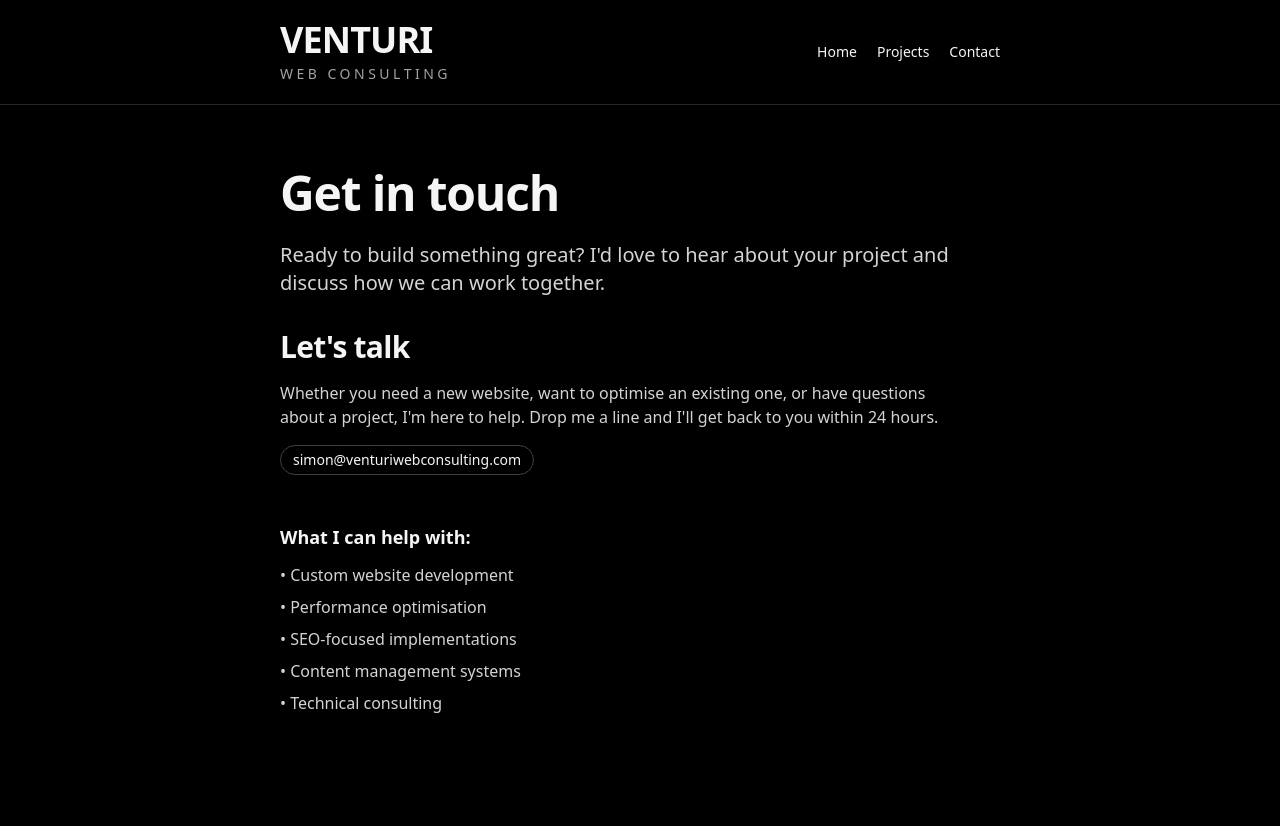
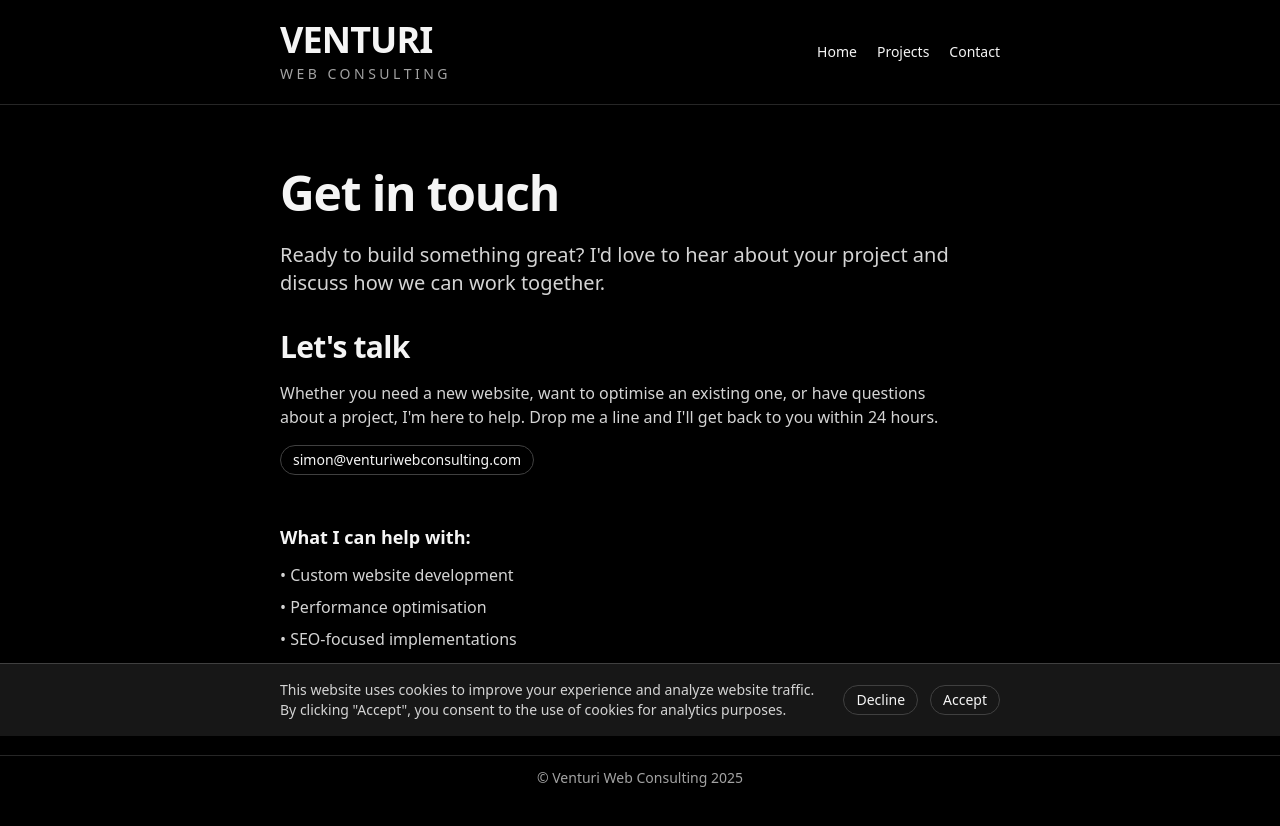
Before and after one commit to simonventuri/venturi-web-consulting, a Next.js app: page /contact in a window 1280 px wide. Shown: the top 826 px of the page. Before the commit the page ends 800 px from the top, so only its background shows below. Built offline with nearby package versions, Linux system fonts and the light colour scheme.

Commit message:
Added GA and cookie consent banner.

```diff
--- /dev/null
+++ b/app/components/CookieConsent.tsx
@@ -0,0 +1,82 @@
+"use client";
+
+import { useState, useEffect } from "react";
+
+declare global {
+    interface Window {
+        gtag: (...args: any[]) => void;
+    }
+}
+
+export default function CookieConsent() {
+    const [showBanner, setShowBanner] = useState(false);
+    const [hasConsented, setHasConsented] = useState(false);
+
+    useEffect(() => {
+        // Check if user has already made a choice
+        const consent = localStorage.getItem("cookie-consent");
+        if (consent === null) {
+            setShowBanner(true);
+        } else if (consent === "accepted") {
+            setHasConsented(true);
+            enableGoogleAnalytics();
+        }
+    }, []);
+
+    const enableGoogleAnalytics = () => {
+        // Enable Google Analytics
+        if (typeof window !== "undefined" && window.gtag) {
+            window.gtag("consent", "update", {
+                analytics_storage: "granted",
+            });
+        }
+    };
+
+    const acceptCookies = () => {
+        localStorage.setItem("cookie-consent", "accepted");
+        setShowBanner(false);
+        setHasConsented(true);
+        enableGoogleAnalytics();
+    };
+
+    const declineCookies = () => {
+        localStorage.setItem("cookie-consent", "declined");
+        setShowBanner(false);
+
+        // Disable Google Analytics
+        if (typeof window !== "undefined" && window.gtag) {
+            window.gtag("consent", "update", {
+                analytics_storage: "denied",
+            });
+        }
+    };
+
+    if (!showBanner) return null;
+
+    return (
+        <div className="fixed bottom-16 left-0 right-0 bg-neutral-900 border-t border-neutral-700 p-4 z-50">
+            <div className="container flex flex-col sm:flex-row items-start sm:items-center justify-between gap-4">
+                <div className="flex-1">
+                    <p className="text-sm text-neutral-300">
+                        This website uses cookies to improve your experience and analyze website traffic.
+                        By clicking "Accept", you consent to the use of cookies for analytics purposes.
+                    </p>
+                </div>
+                <div className="flex gap-3 flex-shrink-0">
+                    <button
+                        onClick={declineCookies}
+                        className="badge border-neutral-600 hover:bg-neutral-800 text-sm"
+                    >
+                        Decline
+                    </button>
+                    <button
+                        onClick={acceptCookies}
+                        className="badge hover:bg-neutral-700 text-sm"
+                    >
+                        Accept
+                    </button>
+                </div>
+            </div>
+        </div>
+    );
+}
--- /dev/null
+++ b/app/components/GoogleAnalytics.tsx
@@ -0,0 +1,37 @@
+"use client";
+
+import Script from "next/script";
+
+const GA_TRACKING_ID = process.env.NEXT_PUBLIC_GA_ID || "G-XXXXXXXXXX"; // Replace with your actual GA4 ID
+
+export default function GoogleAnalytics() {
+    return (
+        <>
+            <Script
+                strategy="afterInteractive"
+                src={`https://www.googletagmanager.com/gtag/js?id=${GA_TRACKING_ID}`}
+            />
+            <Script
+                id="google-analytics"
+                strategy="afterInteractive"
+                dangerouslySetInnerHTML={{
+                    __html: `
+            window.dataLayer = window.dataLayer || [];
+            function gtag(){dataLayer.push(arguments);}
+            gtag('js', new Date());
+
+            // Initialize with denied consent
+            gtag('consent', 'default', {
+              analytics_storage: 'denied'
+            });
+
+            gtag('config', '${GA_TRACKING_ID}', {
+              page_title: document.title,
+              page_location: window.location.href,
+            });
+          `,
+                }}
+            />
+        </>
+    );
+}
--- a/app/components/ImageCarousel.tsx
+++ b/app/components/ImageCarousel.tsx
@@ -42,8 +42,7 @@ export default function ImageCarousel({ images }: CarouselProps) {
                     key={image}
                     src={image}
                     alt={`Project showcase ${index + 1}`}
-          className={`absolute inset-0 w-full h-full object-cover transition-opacity duration-1000 ease-in-out ${
-            index === currentIndex ? 'opacity-100' : 'opacity-0'
+                    className={`absolute inset-0 w-full h-full object-cover transition-opacity duration-1000 ease-in-out ${index === currentIndex ? 'opacity-100' : 'opacity-0'
                         }`}
                 />
             ))}
@@ -53,8 +52,7 @@ export default function ImageCarousel({ images }: CarouselProps) {
                 {shuffledImages.map((_, index) => (
                     <button
                         key={index}
-            className={`w-2 h-2 rounded-full transition-colors ${
-              index === currentIndex ? 'bg-white' : 'bg-neutral-500'
+                        className={`w-2 h-2 rounded-full transition-colors ${index === currentIndex ? 'bg-white' : 'bg-neutral-500'
                             }`}
                         onClick={() => setCurrentIndex(index)}
                         aria-label={`Go to slide ${index + 1}`}
--- a/app/layout.tsx
+++ b/app/layout.tsx
@@ -1,11 +1,14 @@
 import "./globals.css";
 import Link from "next/link";
 import Navigation from "./components/Navigation";
+import GoogleAnalytics from "./components/GoogleAnalytics";
+import CookieConsent from "./components/CookieConsent";
 
 export default function RootLayout({ children }: { children: React.ReactNode }) {
   return (
     <html lang="en">
       <body>
+        <GoogleAnalytics />
         <header className="border-b border-neutral-800 relative">
           <div className="container flex items-center justify-between py-5">
             <Link href="/" className="leading-none hover:opacity-80 transition-opacity">
@@ -15,7 +18,13 @@ export default function RootLayout({ children }: { children: React.ReactNode })
             <Navigation />
           </div>
         </header>
-        <main>{children}</main>
+        <main className="pb-16">{children}</main>
+        <footer className="fixed bottom-0 left-0 right-0 bg-black border-t border-neutral-800 py-3">
+          <div className="container text-center text-sm text-neutral-400">
+            © Venturi Web Consulting {new Date().getFullYear()}
+          </div>
+        </footer>
+        <CookieConsent />
       </body>
     </html>
   );
```
Also changed, not shown: app/page.tsx (line endings or trailing spaces), app/utils/getProjectImages.ts (indentation only), 2 other files (tests, documents, lock files or other folders). Lines whose indentation alone changed are shown as unchanged.
